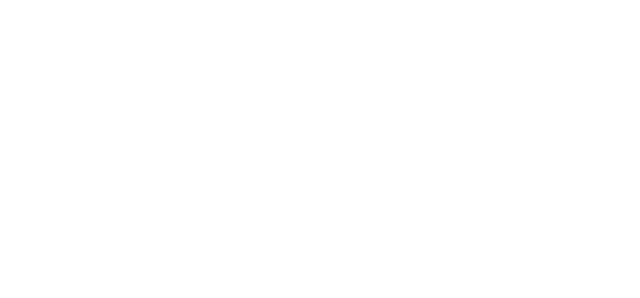
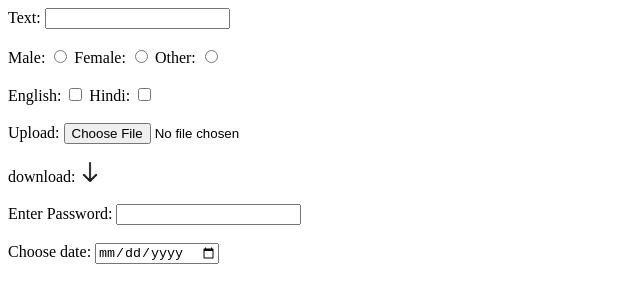
Before and after one commit to kumarrohit2002/web-dev, a plain HTML site: page html/form/InputTypes.html in a window 1280 px wide. Shown: the whole page, without its empty margins (0-640 px from the left). Drawn offline with Linux system fonts and the light colour scheme.

Commit message:
input form

```diff
--- a/html/form/InputTypes.html
+++ b/html/form/InputTypes.html
@@ -7,6 +7,39 @@
 </head>
 <body>
     <form>
+        <label for="text1">Text: </label>
+        <input type="text" name="text1" id="text1">
+        <br>
+        <br>
+        <label for="radio1">Male: </label>
+        <input type="radio" name="radio1" id="radio1">
+        <label for="radio2">Female: </label>
+        <input type="radio" name="radio2" id="radio2">
+        <label for="radio3">Other: </label>
+        <input type="radio" name="radio3" id="radio3">
+        <br>
+        <br>
+        <label for="checkbox1">English: </label>
+        <input type="checkbox" name="checkbox1" id="checkbox1">
+        <label for="checkbox2">Hindi: </label>
+        <input type="checkbox" name="checkbox2" id="checkbox2">
+        <br>
+        <br>
+        <label for="file1">Upload: </label>
+        <input type="file" name="file1" id="file1">
+        <br>
+        <br>
+        <label for="image1">download: </label>
+        <input type="image" name="image1" id="image1" alt="Click here"
+        src="dow_arrow.png" width="20" height="20">
+        <br>
+        <br>
+        <label for="password1">Enter Password: </label>
+        <input type="password" name="password1" id="password1">
+        <br>
+        <br>
+        <label for="date1">Choose date: </label>
+        <input type="date" name="date1" id="date1">
 
     </form>
 </body>
```
Also changed, not shown: html/form/dow_arrow.png (added).
